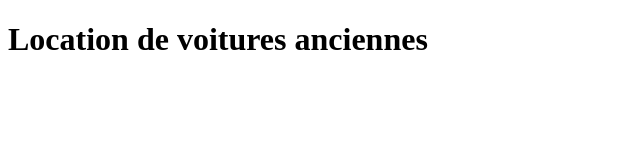
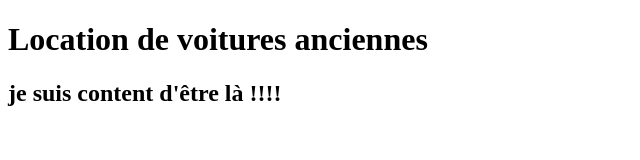
Before and after one commit to groupe4-projet/test, a plain HTML site: page index.html in a window 1280 px wide. Shown: the whole page, without its empty margins (0-640 px from the left). Drawn offline with Linux system fonts and the light colour scheme.

Commit message:
pour ajouter un deuxième h2

```diff
--- a/index.html
+++ b/index.html
@@ -8,5 +8,6 @@
 </head>
 <body>
     <h1>Location de voitures anciennes</h1>
+    <h2>je suis content d'être là !!!!</h2>
 </body>
 </html>
```
